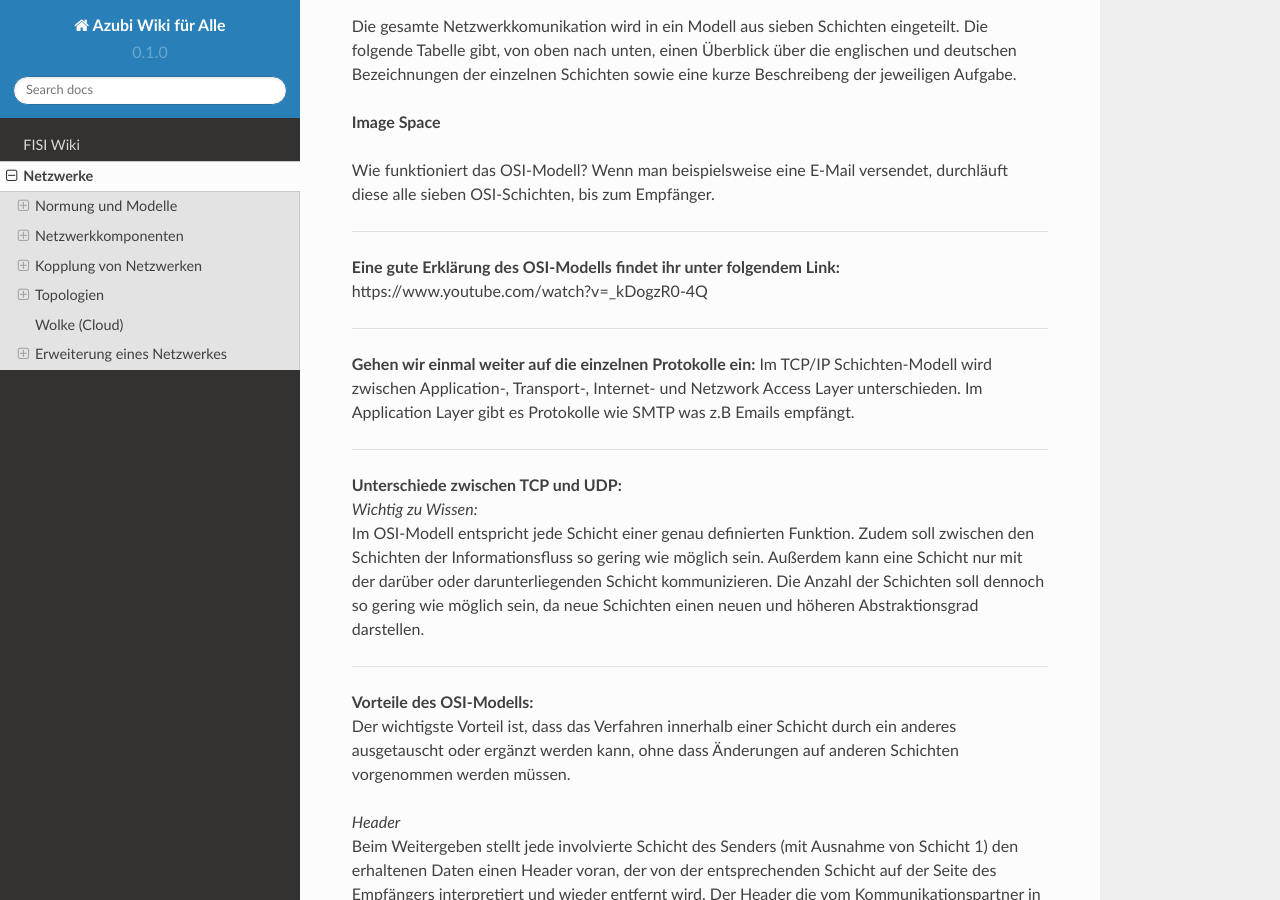
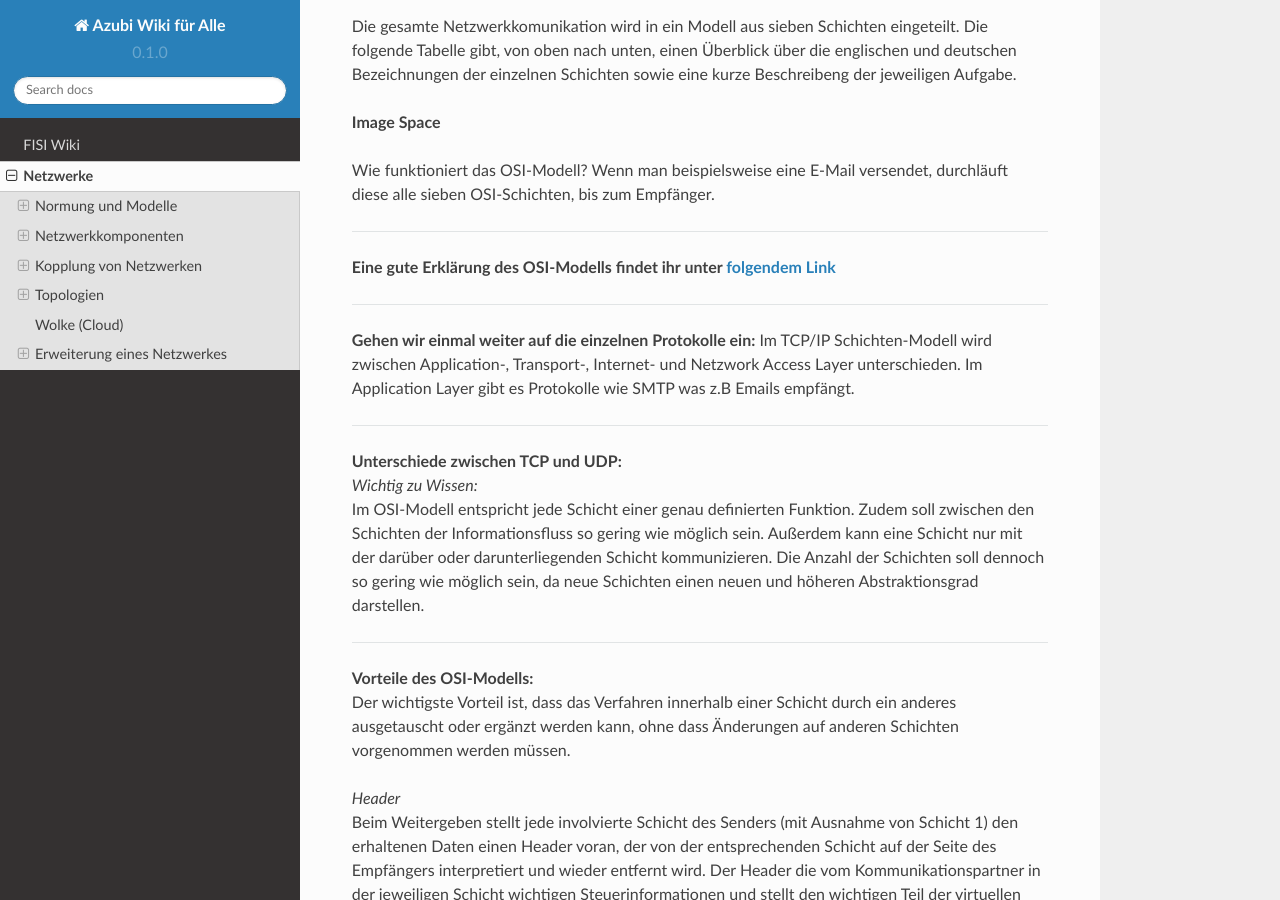
Before and after one commit to marcelago/docs, a Sphinx documentation site: the page built from docs/source/Netzwerke.md, in a window 1280 px wide and 900 px high, scrolled down 1733 px. Built offline with Sphinx 7.4.7 and the Read the Docs theme 2.0.0, drawn with Linux system fonts in a browser that asks for light colours.

Commit message:
Update Netzwerke.md
Test von Link

```diff
--- a/docs/source/Netzwerke.md
+++ b/docs/source/Netzwerke.md
@@ -55,8 +55,7 @@
 
 ****
 
-**Eine gute Erklärung des OSI-Modells findet ihr unter folgendem Link:**
-https://www.youtube.com/watch?v=_kDogzR0-4Q
+**Eine gute Erklärung des OSI-Modells findet ihr unter [folgendem Link](https://www.youtube.com/watch?v=_kDogzR0-4Q)**
 
 ****
 
```
